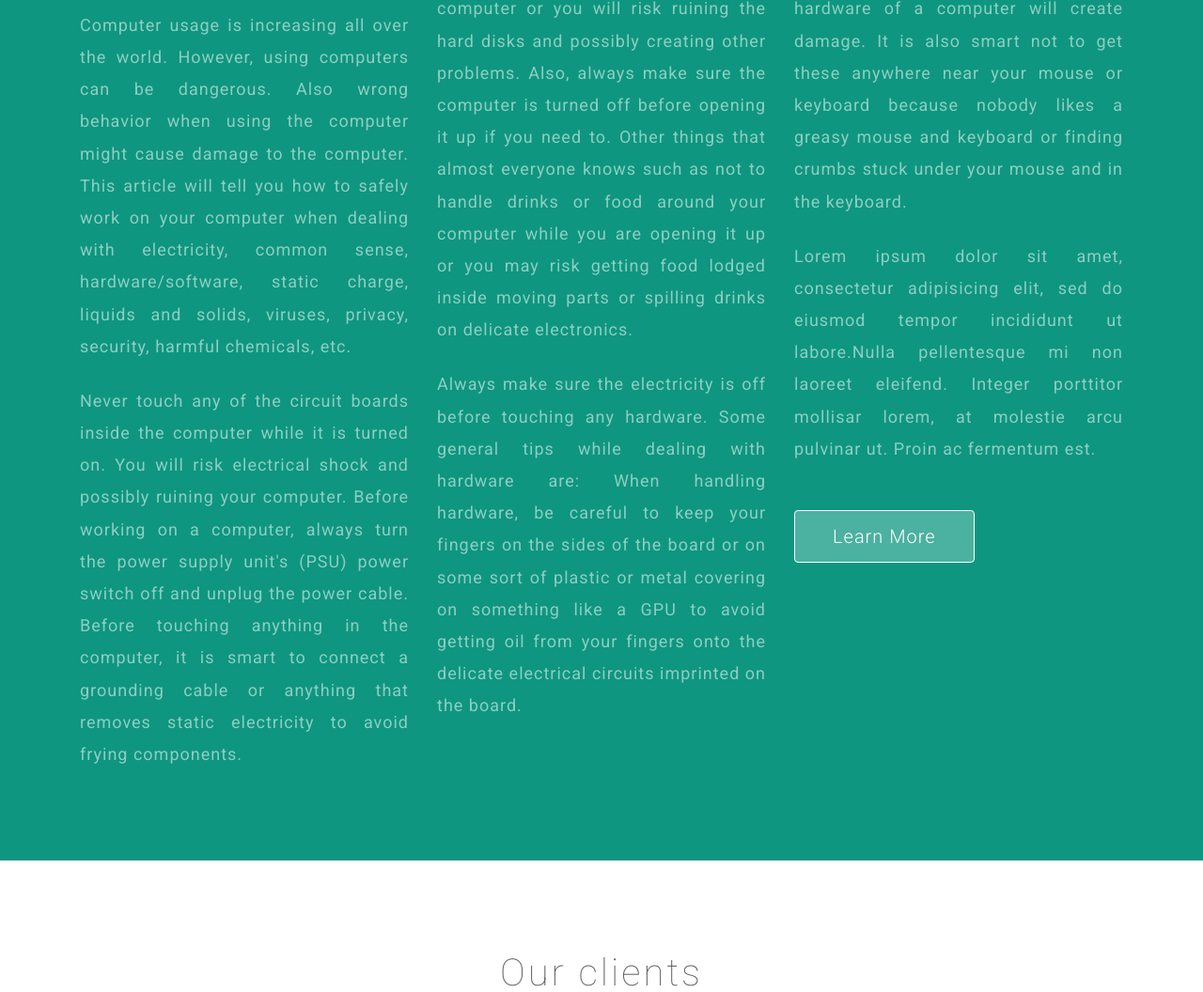
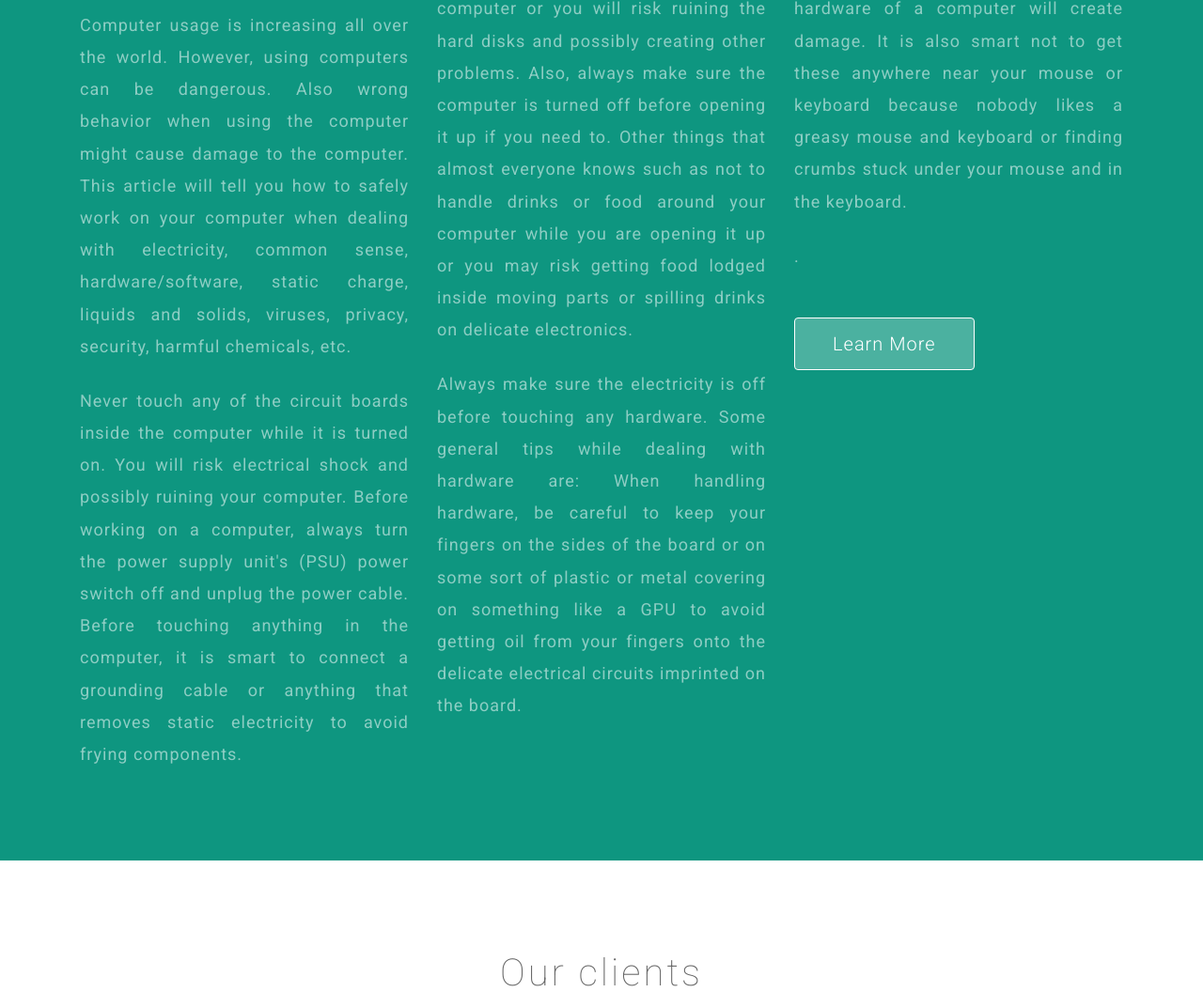
Before and after one commit to zoorajvs/Kombat-it-solutions, a plain HTML site: page index.html in a window 1280 px wide. Shown: the part 3034-4090 px from the top of the page at 94% size. Drawn offline with Linux system fonts and the light colour scheme.

Commit message:
Update index.html

```diff
--- a/index.html
+++ b/index.html
@@ -136,7 +136,7 @@
 				</div>
 				<div class="col-md-4 about-diam about-diam3">
 					<p>Never have liquids or solids near a computer you are working on. Either of these two things when introduced onto hardware of a computer will create damage. It is also smart not to get these anywhere near your mouse or keyboard because nobody likes a greasy mouse and keyboard or finding crumbs stuck under your mouse and in the keyboard.  </p>
-					<p class="mt-4">Lorem ipsum dolor sit amet, consectetur adipisicing elit, sed do eiusmod tempor incididunt ut labore.Nulla pellentesque mi non laoreet eleifend. Integer porttitor mollisar lorem, at molestie arcu pulvinar ut. Proin ac fermentum est. </p>
+					<p class="mt-4">.  </p>
 					<a href="#contact" class="btn button-style mt-sm-5 mt-4 scroll">Learn More</a>
 				</div>
 		</div>
```
